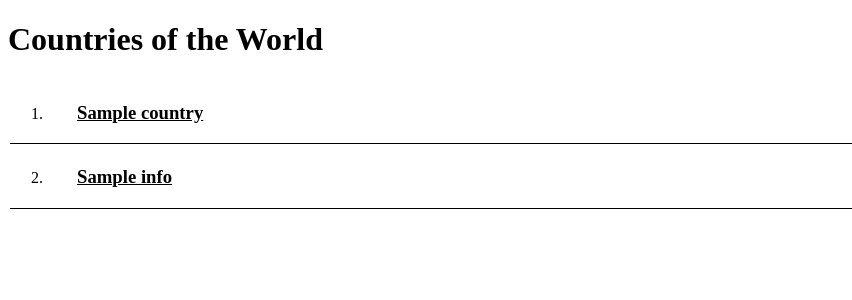
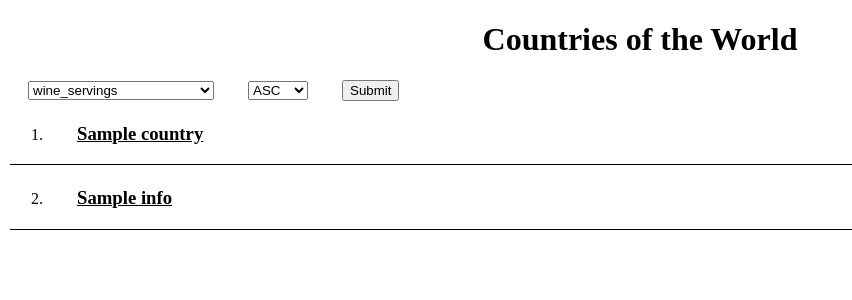
Before and after one commit to lauracorssac/countriesOfTheWorld, a Flask app: page / in a window 1280 px wide. Shown: the top 300 px of the page, without its empty margins (0-852 px from the left). Run offline with Flask 2, Linux system fonts and the light colour scheme; tables that the repository leaves empty hold one stand-in row (values such as "Sample post").

Commit message:
select filters

```diff
--- a/app/JsonManager.py
+++ b/app/JsonManager.py
@@ -119,7 +119,7 @@ class JsonManager:
         return f"LIMIT {limit_int}" if limit_int != -1 else ""
 
     # criteria: gpd_capita, wine_servings,...
-    # order: "", ASC, DESC
+    # order: ASC, DESC
     # limit: none valid number
     # filter: all, gt_avg, gte_avg, lt_avg, lte_avg, eq_avg
     def rank_countries(criteria, order, limit, filter):
@@ -128,7 +128,7 @@ class JsonManager:
         if not table_name:
             return []
 
-        order_statement = f"ORDER BY {criteria} {order}" if order else "ORDER BY country_name"
+        order_statement = f"ORDER BY {criteria} {order}"
         limit_statement = JsonManager.get_limit_statement(limit)
         filter_statement = JsonManager.get_filter_statement(filter, criteria, table_name)
 
--- a/app/routes.py
+++ b/app/routes.py
@@ -1,19 +1,11 @@
 from app import app
 from flask import render_template
+from flask import request
 from app.JsonManager import JsonManager
 from app.models import User
 from app.JsonManager import JsonManager
 from app.NameConverter import NameConverter
 from app.GhapicManager import GraphicManager
-
-def index():
-    user = {'username': 'Miguel'}
-
-    users = User.query.all()
-    for u in users:
-        print(u.id, u.username, u.email)
-
-    return render_template('home.html', title='Home', user=user)
 
 @app.route('/')
 @app.route('/index')
@@ -22,7 +14,20 @@ def countries_list():
 
     countries = JsonManager.get_country_name_list()
 
-    return render_template('rank.html', countries=map(convertJSONToPresentation,countries))
+    return render_template(
+        'rank.html',
+        countries=map(convertJSONToPresentation,countries),
+        criterias=[
+            'wine_servings',
+            'beer_servings',
+            'spirit_servings',
+            'total_litres_of_pure_alcohol',
+            'gpd_capita',
+            'population',
+            'area'
+        ],
+        orders=['ASC', 'DESC']
+    )
 
 @app.route('/alcohol_area/<country_name>/<alcohol_type>')
 def alcohol_area(country_name, alcohol_type):
@@ -56,18 +61,34 @@ def country_info(country_name):
         gpd = results["gpd_capita"]
     )
 
-def convertJSONToPresentation(jsonItem, criteria=None):
+def convertJSONToPresentation(jsonItem):
     return {
         'order_index': jsonItem['order_index'],
         'country_name': NameConverter.convert_to_display_name(jsonItem["country_name"]),
         'country_route': jsonItem["country_name"],
-        'criteria': "{criteria: .2f}".format(criteria= jsonItem["criteria"]) if criteria else ""
+        'criteria_ranked': "{criteria: .2f}".format(criteria= jsonItem["criteria"]) if "criteria" in jsonItem else ""
     }
 
-@app.route('/ranking/<criteria>/<order>', defaults={'limit': "none", 'filter': 'all'})
-@app.route('/ranking/<criteria>/<order>/<limit>', defaults={'filter': "all"})
-@app.route('/ranking/<criteria>/<order>/<limit>/<filter>')
-def rank_countries(criteria, order, limit, filter):
+@app.route('/ranking/')
+# @app.route('/ranking/<criteria>/', defaults={'order':'ASC', 'limit': "none", 'filter': 'all'})
+# @app.route('/ranking/<criteria>/<order>', defaults={'limit': "none", 'filter': 'all'})
+# @app.route('/ranking/<criteria>/<order>/<limit>', defaults={'filter': "all"})
+# @app.route('/ranking/<criteria>/<order>/<limit>/<filter>')
+def rank_countries():
+
+    criteria_arg = request.args.get('chosen_criteria')
+    order_arg = request.args.get('order')
+    limit_arg = request.args.get('limit')
+    filter_arg = request.args.get('filter')
+
+    if not criteria_arg:
+        return
+
+    criteria = criteria_arg
+    order = order_arg if order_arg is not None else "ASC"
+    filter = filter_arg if filter_arg is not None else "all"
+    limit = limit_arg if limit_arg is not None else "none"
+
     results = JsonManager.rank_countries(criteria, order, limit, filter)
     results = map(convertJSONToPresentation, results)
     return render_template('rank.html', countries= results)
--- a/app/templates/rank.html
+++ b/app/templates/rank.html
@@ -12,11 +12,28 @@
         a {
             color: black;
         }
+        h1 {
+            text-align: center;
+        }
     </style>
     <head>
         <h1> Countries of the World </h1>
     </head>
     <body>
+        <form method="GET" action="/ranking/">
+            <select class="inline-block-child" name= "chosen_criteria">
+                {% for chosen_criteria in criterias %}
+                    <option value="{{chosen_criteria}}">{{chosen_criteria}}</option>"
+                {% endfor %}
+            </select>
+            <select class="inline-block-child" name="order">
+                {% for order in orders %}
+                    <option value="{{order}}">{{order}}</option>"
+                {% endfor %}
+            </select>
+            <input class="inline-block-child" type="submit">
+        </div>
+
         <table style="width:100%">
             {% for country in countries %}
             <tr>
@@ -26,7 +43,7 @@
                         <h3>{{ country.country_name }}</h3>
                     </a>
                     <p class='inline-block-child'>
-                        {{country.criteria}}
+                        {{country.criteria_ranked}}
                     </p>
                 </td>
             </tr>
```
